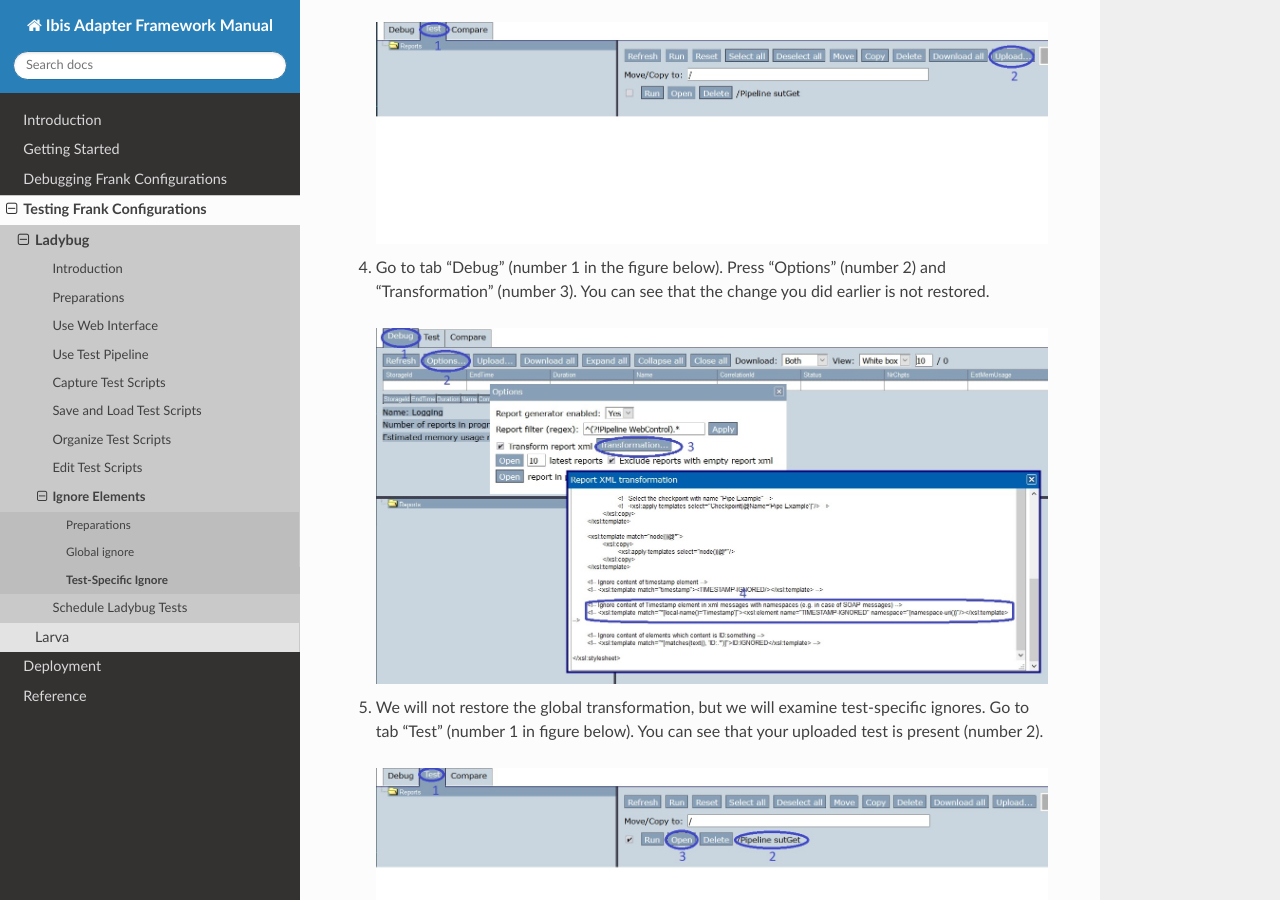
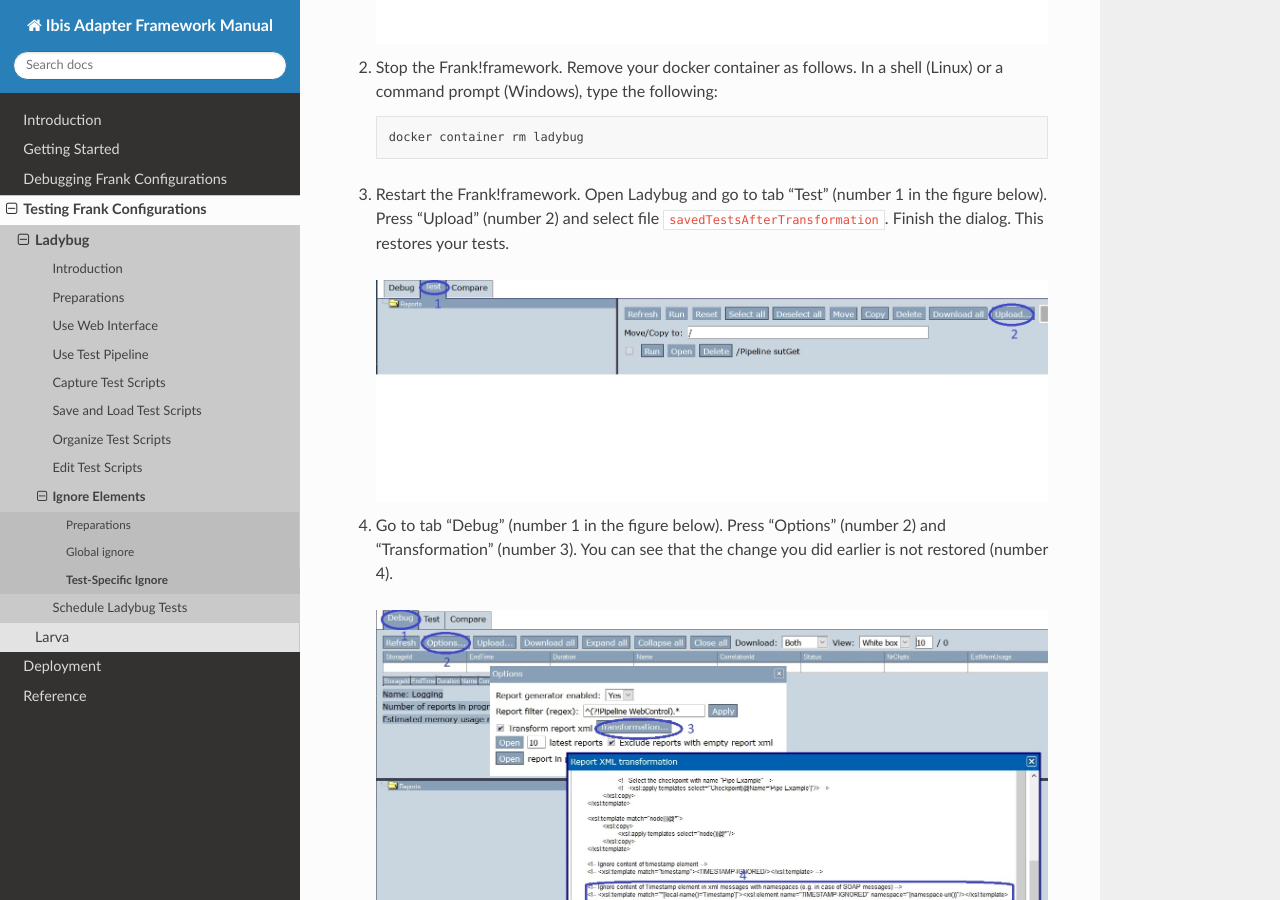
Before and after one commit to frankframework/frank-manual, a Sphinx documentation site: the page built from docs/source/testing/ladybug/ignore/testSpecific.rst, in a window 1280 px wide and 900 px high, scrolled down 652 px. Built offline with Sphinx 7.4.7 and the Read the Docs theme 2.0.0, drawn with Linux system fonts in a browser that asks for light colours.

Commit message:
Small fixes

```diff
--- a/docs/source/testing/ladybug/downloadUpload/downloadUpload.rst
+++ b/docs/source/testing/ladybug/downloadUpload/downloadUpload.rst
@@ -10,7 +10,7 @@ Please do the following:
 .. highlight:: none
 
 #. Ensure that the Frank!framework is set up according to :ref:`preparations` and that it is running. Go to Ladybug. Ensure that the report generator is enabled. See :ref:`useWebInterfaceWindows` or :ref:`useWebInterfaceLinux`.
-#. Ensure that you have captured test scripts in tab Test. If not, you can redo subsection :ref:`capture`.
+#. Ensure that you have captured test scripts in tab "Test". If not, you can redo subsection :ref:`capture`.
 #. Go to tab "Test". Press "Download all" (number 2 of the picture below):
 
    .. image:: ../capture/successfulRun.jpg
--- a/docs/source/testing/ladybug/ignore/testSpecific.rst
+++ b/docs/source/testing/ladybug/ignore/testSpecific.rst
@@ -12,6 +12,9 @@ Please do the following:
 .. highlight:: none
 
 #. In Ladybug, go to tab "Test" (number 1). Press "Download all" (number 2). Finish the file save dialog to save your tests. We will refer to this file as :code:`savedTestsAfterTransformation`.
+
+   .. image:: saveTestsHopefullyWithTransformation.jpg
+
 #. Stop the Frank!framework. Remove your docker container as follows. In a shell (Linux) or a command prompt (Windows), type the following: ::
 
      docker container rm ladybug
@@ -20,7 +23,7 @@ Please do the following:
 
    .. image:: uploadTests.jpg
 
-#. Go to tab "Debug" (number 1 in the figure below). Press "Options" (number 2) and "Transformation" (number 3). You can see that the change you did earlier is not restored.
+#. Go to tab "Debug" (number 1 in the figure below). Press "Options" (number 2) and "Transformation" (number 3). You can see that the change you did earlier is not restored (number 4).
 
    .. image:: transformationGone.jpg
 
```
Also changed, not shown: docs/source/testing/ladybug/edit/edit.rst (+4 -4 lines).
